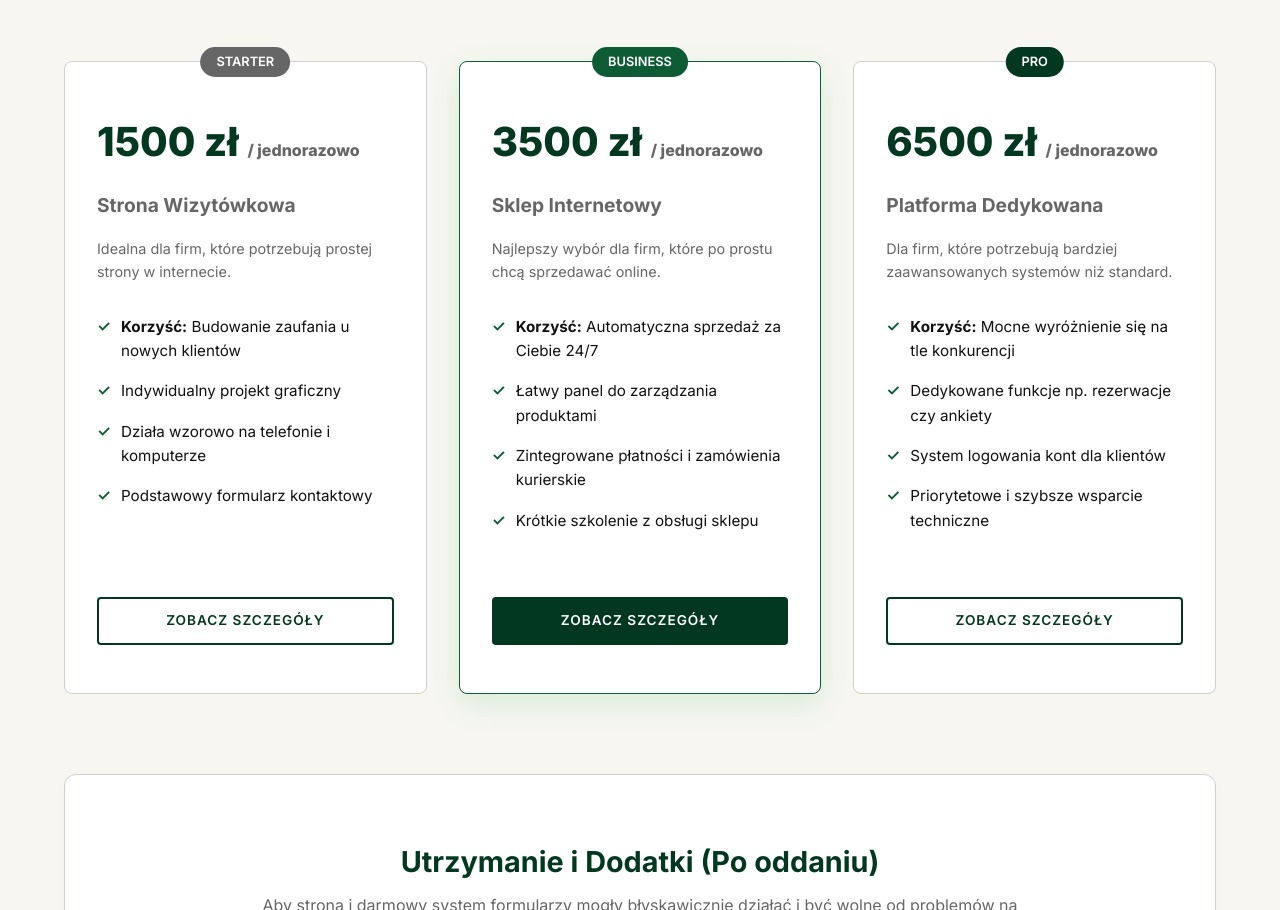
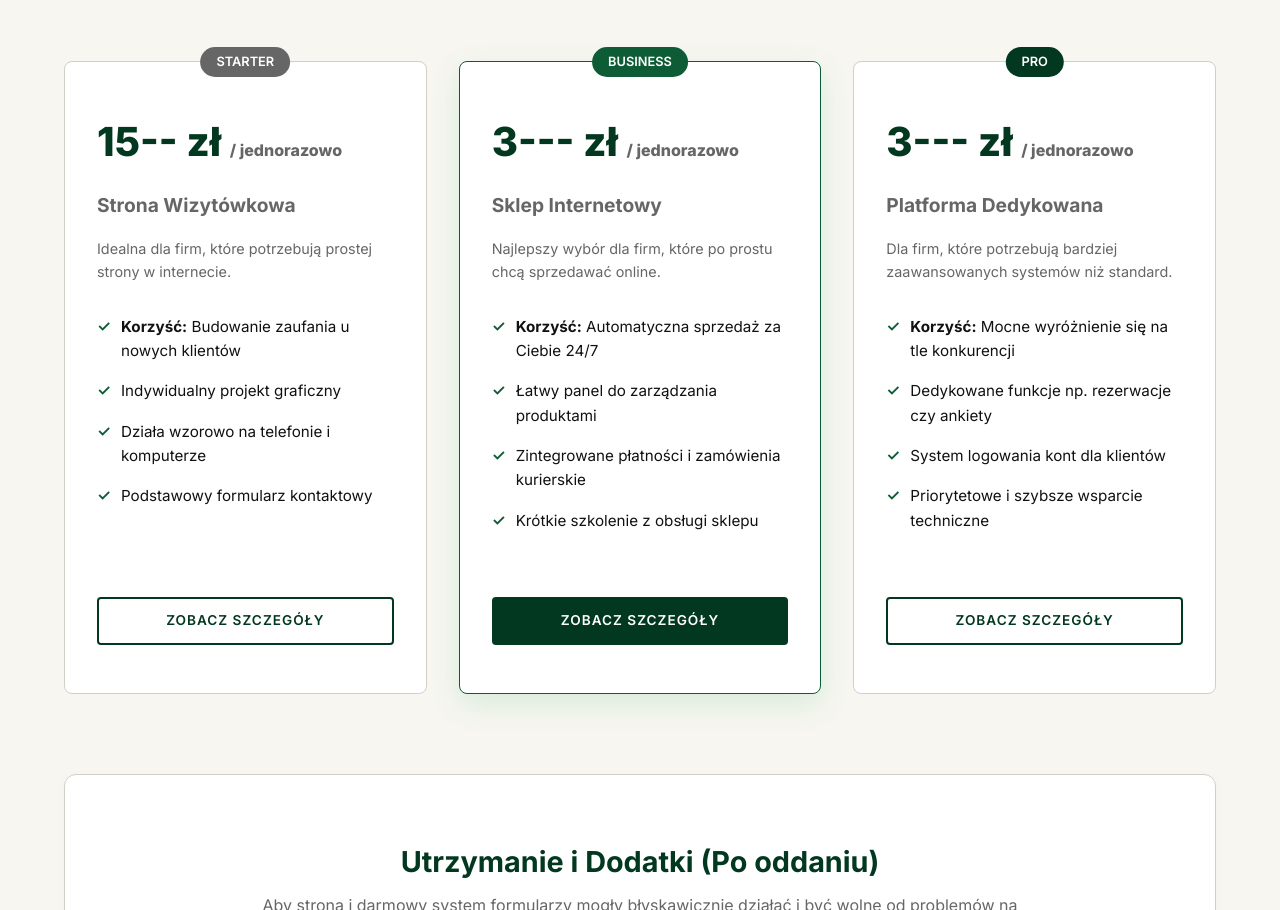
Before and after one commit to lxanul/slxanul, a plain HTML site: page index.html in a window 1280 px wide. Shown: the part 3086-3996 px from the top of the page. Drawn offline with Linux system fonts and the light colour scheme.

Commit message:
Update index.html

```diff
--- a/index.html
+++ b/index.html
@@ -241,7 +241,7 @@
                 <!-- Starter Plan -->
                 <div class="pricing-card">
                     <div class="badge" style="background: var(--text-muted);">STARTER</div>
-                    <div class="price">1500 zł <span style="font-size: 1rem;">/ jednorazowo</span></div>
+                    <div class="price">15-- zł <span style="font-size: 1rem;">/ jednorazowo</span></div>
                     <h3>Strona Wizytówkowa</h3>
                     <p class="desc">Idealna dla firm, które potrzebują prostej strony w internecie.</p>
                     <ul class="features">
@@ -257,7 +257,7 @@
                 <!-- Business Plan -->
                 <div class="pricing-card popular">
                     <div class="badge">BUSINESS</div>
-                    <div class="price">3500 zł <span style="font-size: 1rem;">/ jednorazowo</span></div>
+                    <div class="price">3--- zł <span style="font-size: 1rem;">/ jednorazowo</span></div>
                     <h3>Sklep Internetowy</h3>
                     <p class="desc">Najlepszy wybór dla firm, które po prostu chcą sprzedawać online.</p>
                     <ul class="features">
@@ -273,7 +273,7 @@
                 <!-- Pro Plan -->
                 <div class="pricing-card">
                     <div class="badge" style="background: var(--primary-dark);">PRO</div>
-                    <div class="price">6500 zł <span style="font-size: 1rem;">/ jednorazowo</span></div>
+                    <div class="price">3--- zł <span style="font-size: 1rem;">/ jednorazowo</span></div>
                     <h3>Platforma Dedykowana</h3>
                     <p class="desc">Dla firm, które potrzebują bardziej zaawansowanych systemów niż standard.</p>
                     <ul class="features">
```
